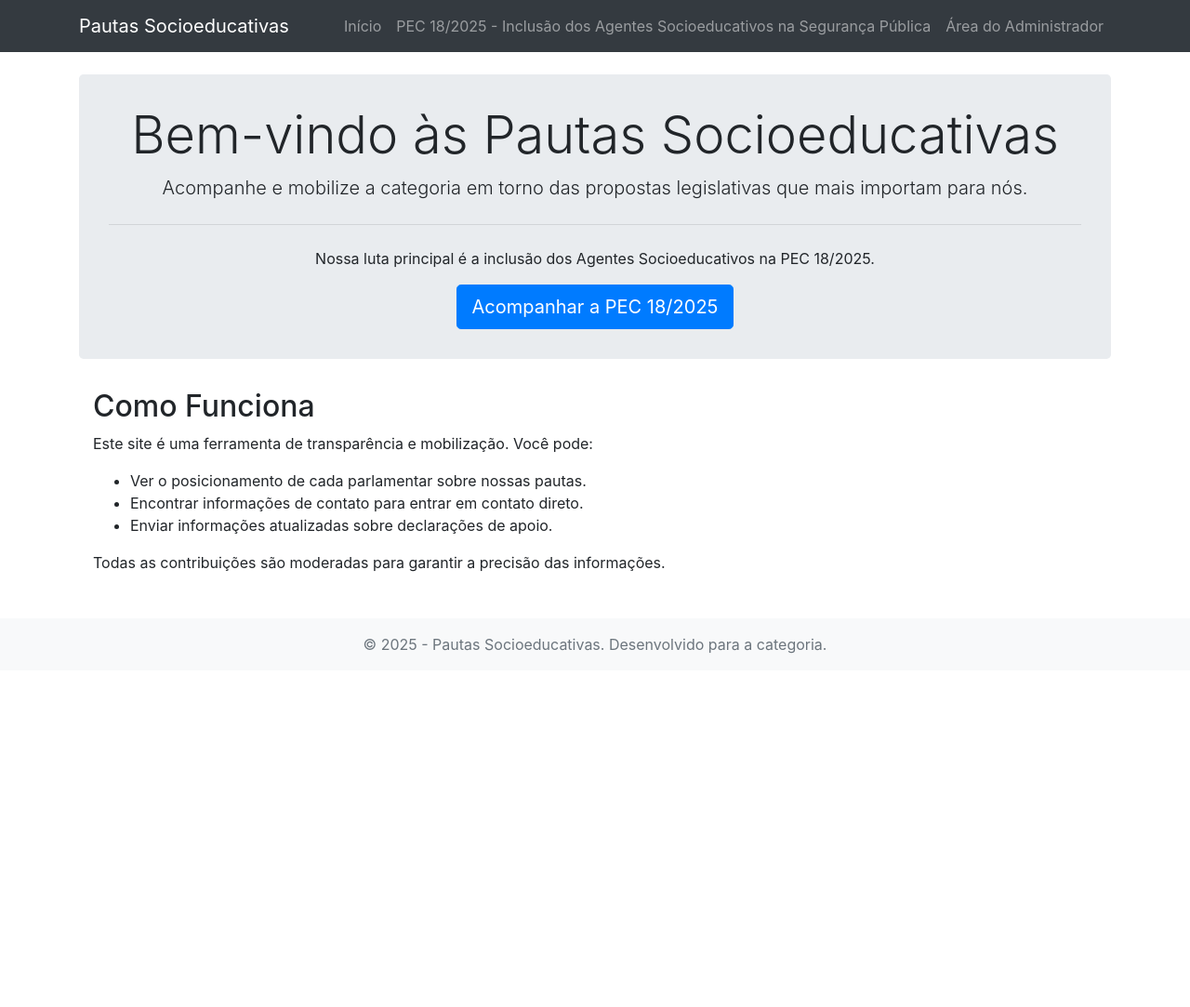
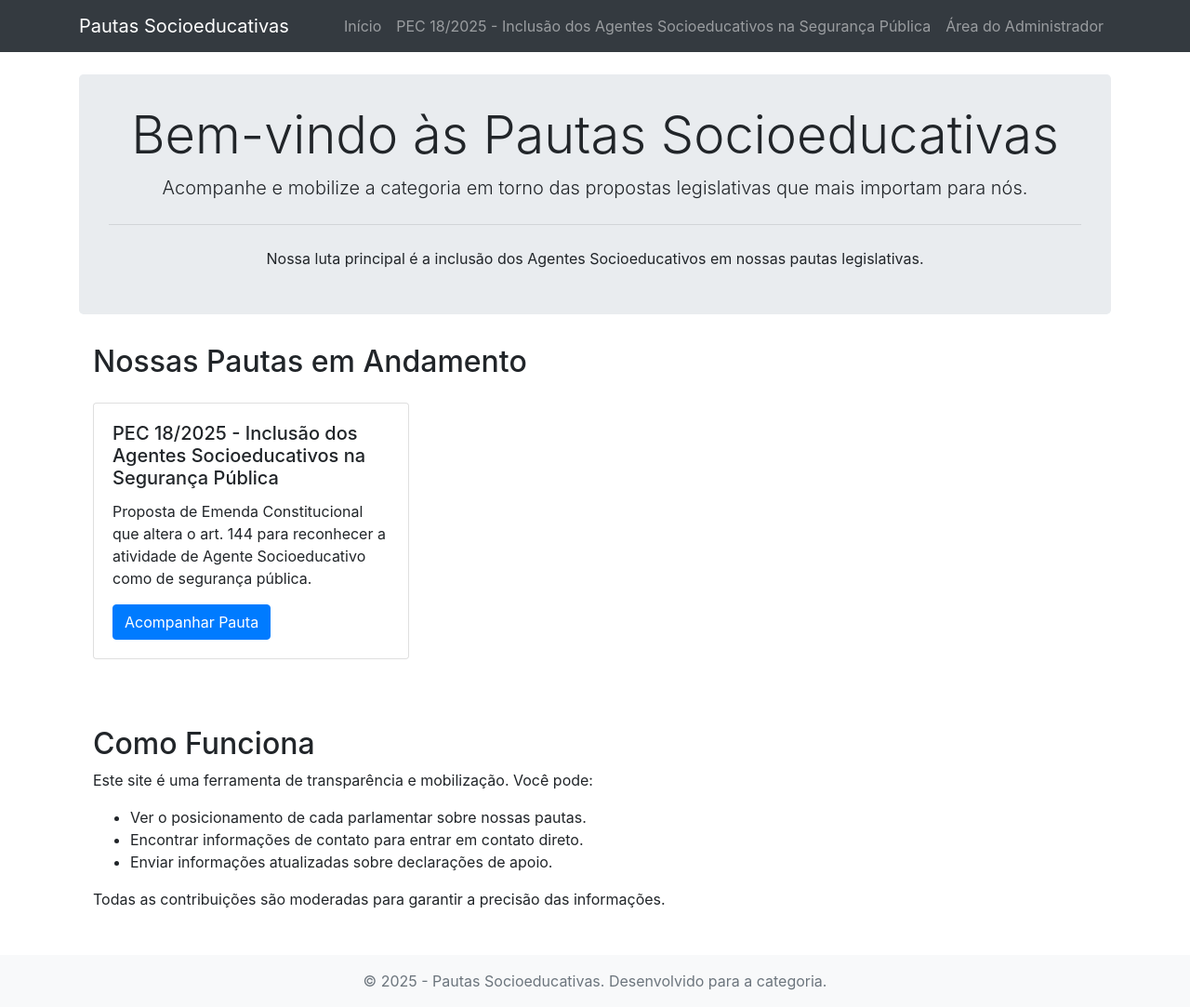
Before and after one commit to juliocjd/pautas-socioeducativas, a Jekyll site: the page built from index.html, in a window 1280 px wide. Shown: the whole page at 93% size. Built offline with Jekyll 4.4.1, drawn with Linux system fonts in a browser that asks for light colours; before the commit the page ends 900 px from its top, so only the background shows below that.

Commit message:
Update index.html

```diff
--- a/index.html
+++ b/index.html
@@ -6,11 +6,38 @@ layout: default
   <h1 class="display-4">Bem-vindo às Pautas Socioeducativas</h1>
   <p class="lead">Acompanhe e mobilize a categoria em torno das propostas legislativas que mais importam para nós.</p>
   <hr class="my-4">
-  <p>Nossa luta principal é a inclusão dos Agentes Socioeducativos na PEC 18/2025.</p>
-  <a class="btn btn-primary btn-lg" href="{{ '/pautas/pec-18-2025/' | relative_url }}" role="button">Acompanhar a PEC 18/2025</a>
+
+  <!-- BLOCO DE TEXTO DINÂMICO -->
+  {% assign featured_pauta = site.pautas | where: "featured", true | first %}
+  {% if featured_pauta %}
+    <p>Nossa luta principal é a inclusão dos Agentes Socioeducativos na <a href="{{ featured_pauta.url }}">{{ featured_pauta.title }}</a>.</p>
+  {% else %}
+    <p>Nossa luta principal é a inclusão dos Agentes Socioeducativos em nossas pautas legislativas.</p>
+  {% endif %}
 </div>
 
+<!-- NOVA SEÇÃO DINÂMICA DE PAUTAS -->
 <div class="container">
+  <h2 class="mb-4">Nossas Pautas em Andamento</h2>
+  <div class="row">
+    {% for pauta in site.pautas %}
+      <div class="col-md-4 mb-4">
+        <div class="card h-100">
+          <div class="card-body d-flex flex-column">
+            <h5 class="card-title">{{ pauta.title }}</h5>
+            <p class="card-text">{{ pauta.description }}</p>
+            <div class="mt-auto">
+              <a href="{{ pauta.url }}" class="btn btn-primary">Acompanhar Pauta</a>
+            </div>
+          </div>
+        </div>
+      </div>
+    {% endfor %}
+  </div>
+</div>
+
+<!-- SEÇÃO MANTIDA COMO ESTAVA -->
+<div class="container mt-5">
   <h2>Como Funciona</h2>
   <p>Este site é uma ferramenta de transparência e mobilização. Você pode:</p>
   <ul>
```
